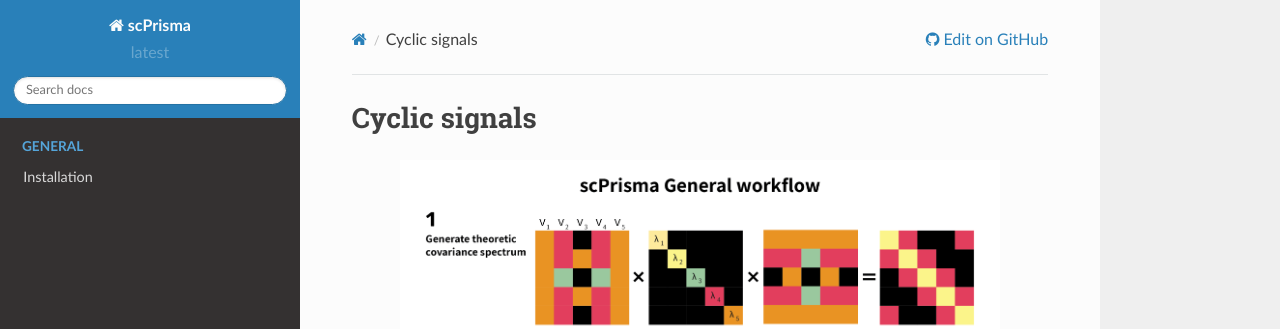
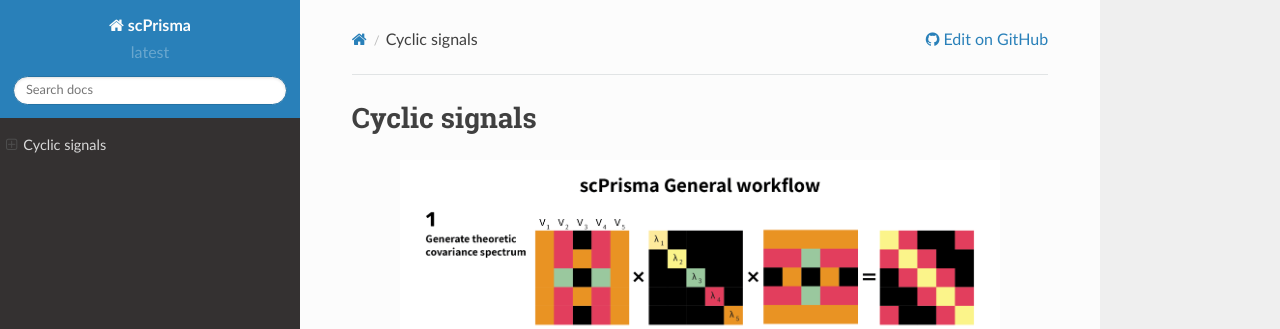
Before and after one commit to nitzanlab/scPrisma, a Sphinx documentation site: the page built from docs/usage_cyclic_signal.rst, in a window 1280 px wide. Shown: the top 329 px of the page. Built offline with Sphinx 7.4.7 and the Read the Docs theme 2.0.0, drawn with Linux system fonts in a browser that asks for light colours; pages that are not in the unit, such as notebooks, are missing from menus.

Commit message:
Update index.rst

```diff
--- a/docs/index.rst
+++ b/docs/index.rst
@@ -6,7 +6,9 @@
     :hidden:
 
     scPrisma
-    installation
+    Installation
+    Cyclic signals
+    General templates
 
 
 .. image:: https://github.com/nitzanlab/scPrisma/blob/master/workflow.png?raw=true
```
